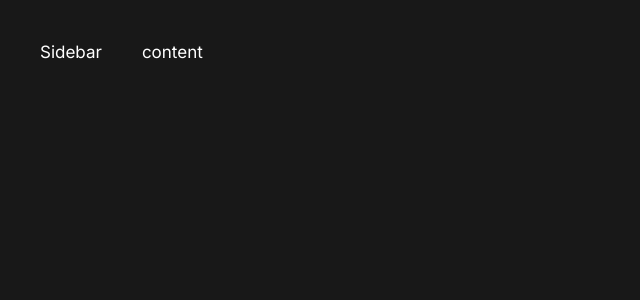
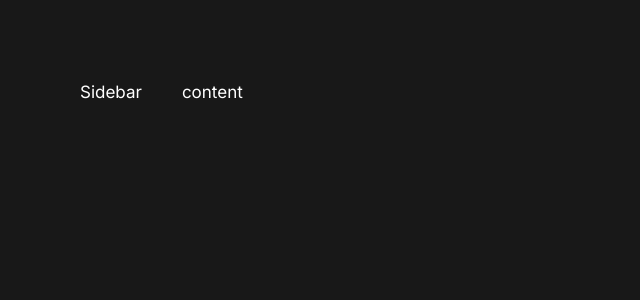
Before and after one commit to NATALI-LEV/LevTask, a Next.js app: page / in a window 1280 px wide. Shown: the top 300 px of the page, without its empty margins (0-640 px from the left). Built offline with nearby package versions, Linux system fonts and the light colour scheme.

Commit message:
fixed error

```diff
--- a/app/context/globalProvider.js
+++ b/app/context/globalProvider.js
@@ -2,10 +2,10 @@
 import React, {createContext, useState, useContext} from "react";
 import themes from "./themes";
 
-export const GlobalContext = createContext()
-export const GlobalUpdateContext = createContext()
+export const GlobalContext = createContext();
+export const GlobalUpdateContext = createContext();
 
-export GlobalProvider = ({ children }) => {
+export const GlobalProvider = ({ children }) => {
     const [selectedTheme, setSelectedTheme] = useState(0);
     const theme = themes[selectedTheme];
 
@@ -20,5 +20,5 @@ export GlobalProvider = ({ children }) => {
             </GlobalUpdateContext.Provider>
         </GlobalContext.Provider>
 
-    )
-}
+    );
+};
--- a/app/layout.tsx
+++ b/app/layout.tsx
@@ -3,6 +3,7 @@ import { Inter } from 'next/font/google'
 import './globals.css'
 import Sidebar from './components/Sidebar/Sidebar'
 import GlobalStyleProvider from './providers/GlobalStyleProvider'
+import ContextProvider from './providers/ContextProvider'
 
 const inter = Inter({ subsets: ['latin'] })
 
@@ -19,10 +20,12 @@ export default function RootLayout({
   return (
     <html lang="en">
       <body className={inter.className}>
+        <ContextProvider>
         <GlobalStyleProvider>
         <Sidebar />
         {children}
         </GlobalStyleProvider>
+        </ContextProvider>
         </body>
     </html>
   )
--- a/app/providers/ContextProvider.tsx
+++ b/app/providers/ContextProvider.tsx
@@ -1,17 +1,13 @@
 "use client";
 
-import React from 'react'
+import React, { Children } from 'react'
 import GlobalStyleProvider from './GlobalStyleProvider';
 
 interface Props{
     children : React.ReactNode;
 }
-function ContextProvider() {
-  return (
-    <GlobalStyleProvider>
-        ContextProvider
-    </GlobalStyleProvider>
-  )
+function ContextProvider({children}: Props) {
+  return <GlobalStyleProvider>{children}</GlobalStyleProvider>
 }
 
 export default ContextProvider
```
